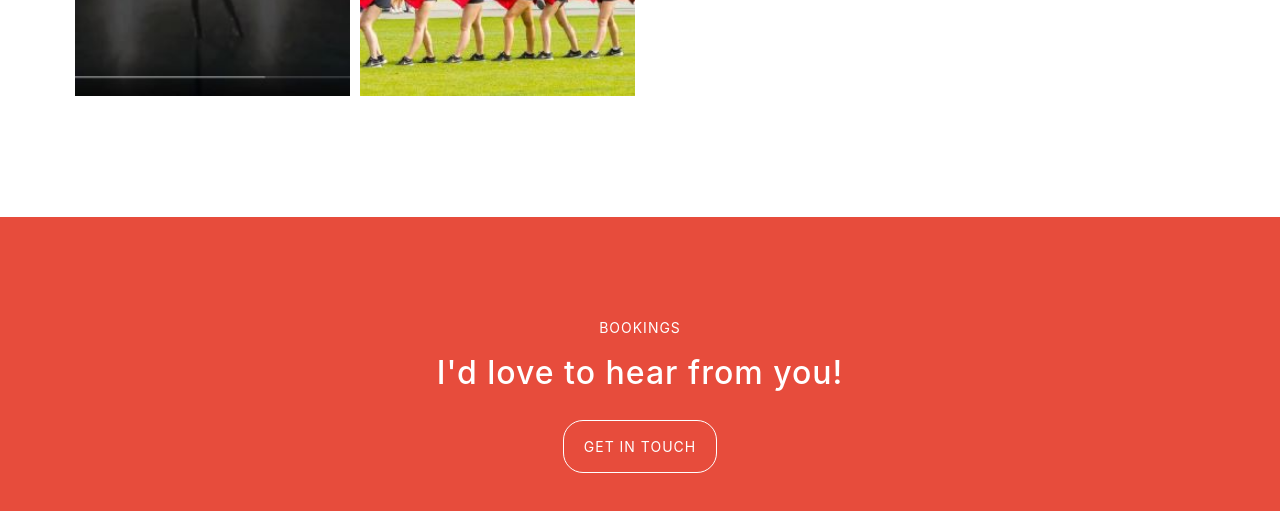
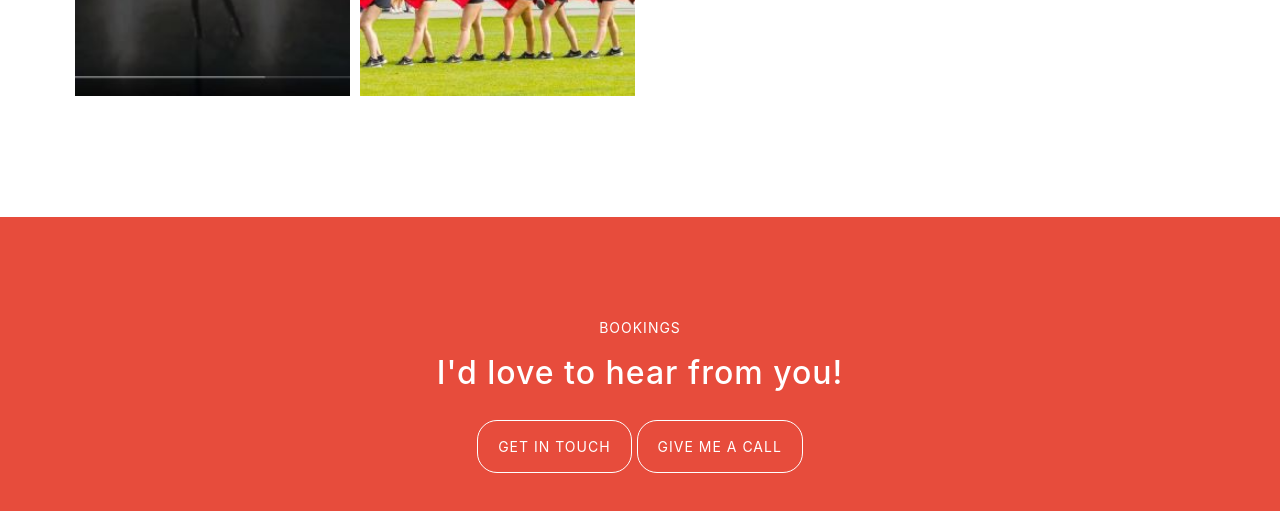
Before and after one commit to Ccaarroolliinnee/My-projects, a plain HTML site: page index.html in a window 1280 px wide. Shown: the part 2327-2838 px from the top of the page. Drawn offline with nearby package versions, Linux system fonts and the light colour scheme.

Commit message:
Telefonnummer

```diff
--- a/index.html
+++ b/index.html
@@ -269,6 +269,7 @@
          <p class="subHeading">BOOKINGS</p>
          <h2>I'd love to hear from you!</h2>
          <a href="mailTO:caroline.czasch@gmail.com" class="contactButton">GET IN TOUCH</a>
+         <a href="tel:00436641358985" class="contactButton">GIVE ME A CALL</a>
 
     </div>
 
```
